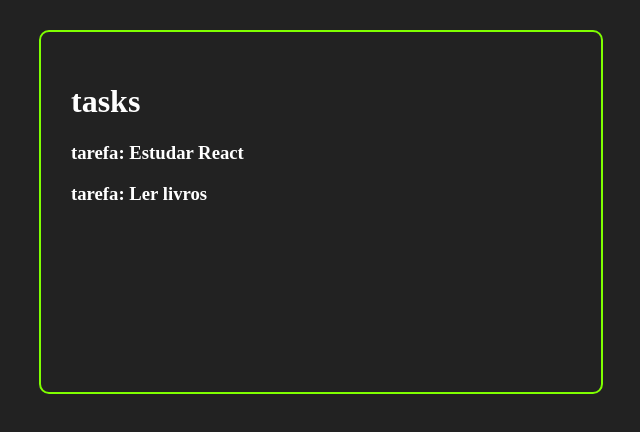
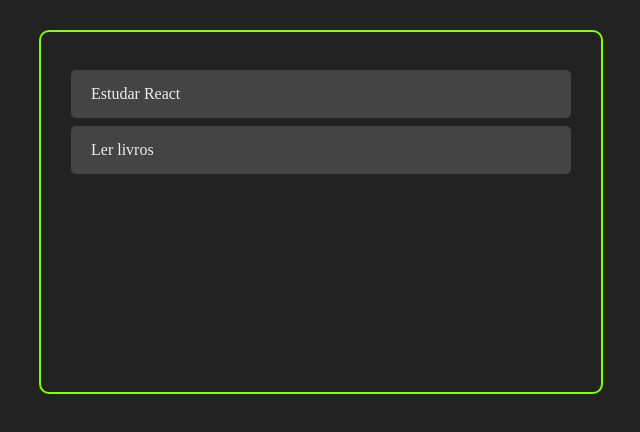
Before and after one commit to ricardodm89/my-app, a React (Create React App) app: page / in a window 1280 px wide. Shown: the top 432 px of the page, without its empty margins (319-959 px from the left). Built offline with nearby package versions, Linux system fonts and the light colour scheme.

Commit message:
task style takContainer

```diff
--- /dev/null
+++ b/src/components/task.css
@@ -0,0 +1,10 @@
+.taskContainer{
+  display: flex;
+  justify-content: space-between;
+  align-items: center;
+  margin: 8px 0;
+  padding: 15px 20px;
+  background-color: #444;
+  color: #eee;
+  border-radius: 5px;
+}
--- a/src/components/task.js
+++ b/src/components/task.js
@@ -1,8 +1,9 @@
 import React from 'react';
+import './task.css';
 
 const Task = ({ task }) => {
   return (
-    <h3>tarefa: {task.title}</h3>
+    <div className="taskContainer">{task.title}</div>
   );
 }
 
--- a/src/components/taskComponent.js
+++ b/src/components/taskComponent.js
@@ -1,13 +1,11 @@
 import React from 'react';
 import Task from './task';
-
 
 const TaskComponent = ({ TaskComponent }) => {
   console.log(TaskComponent);
 
   return (
     <div>
-      <h1>tasks</h1>
       {TaskComponent.map(tarefa => <Task task={tarefa} />)}
     </div>
   )
```
